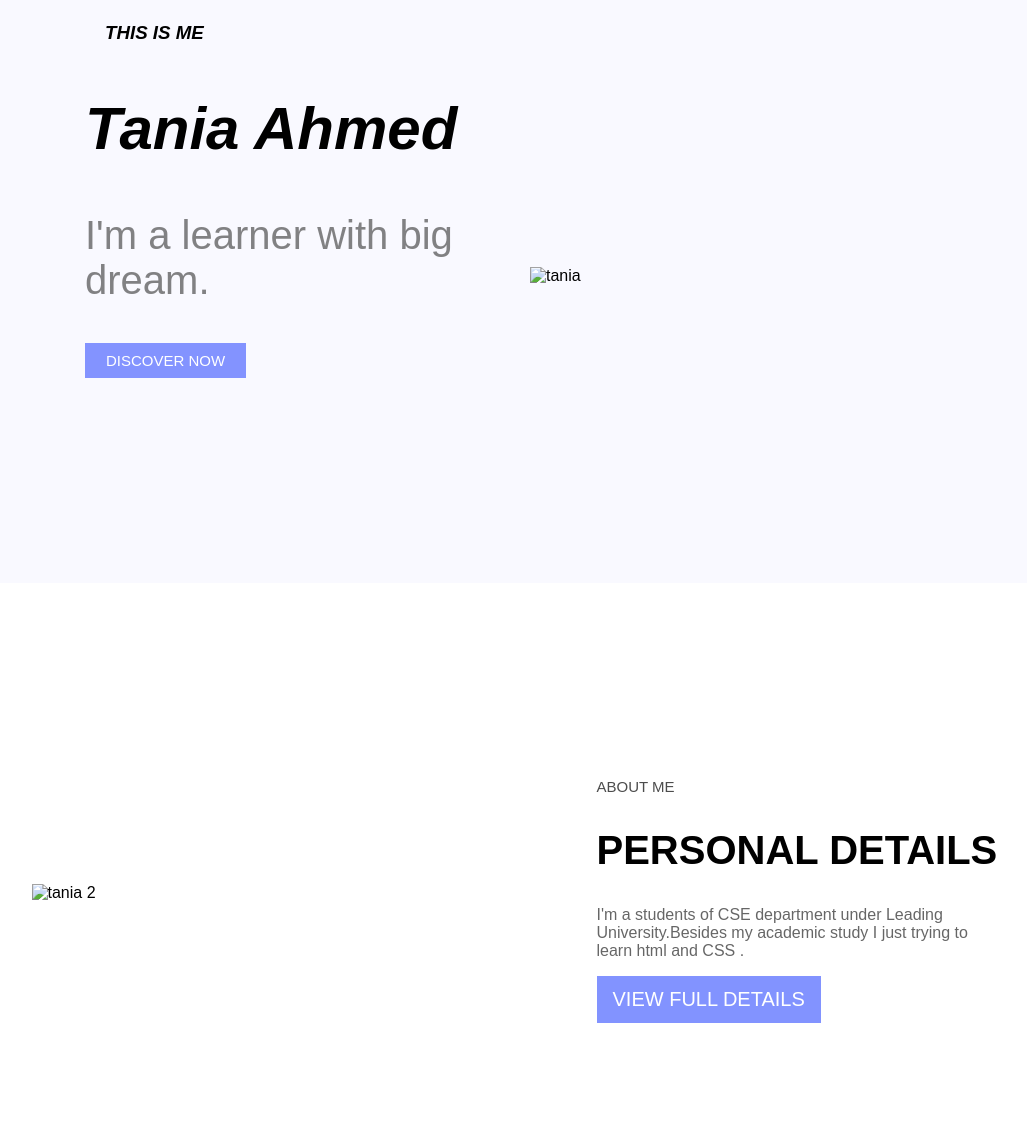
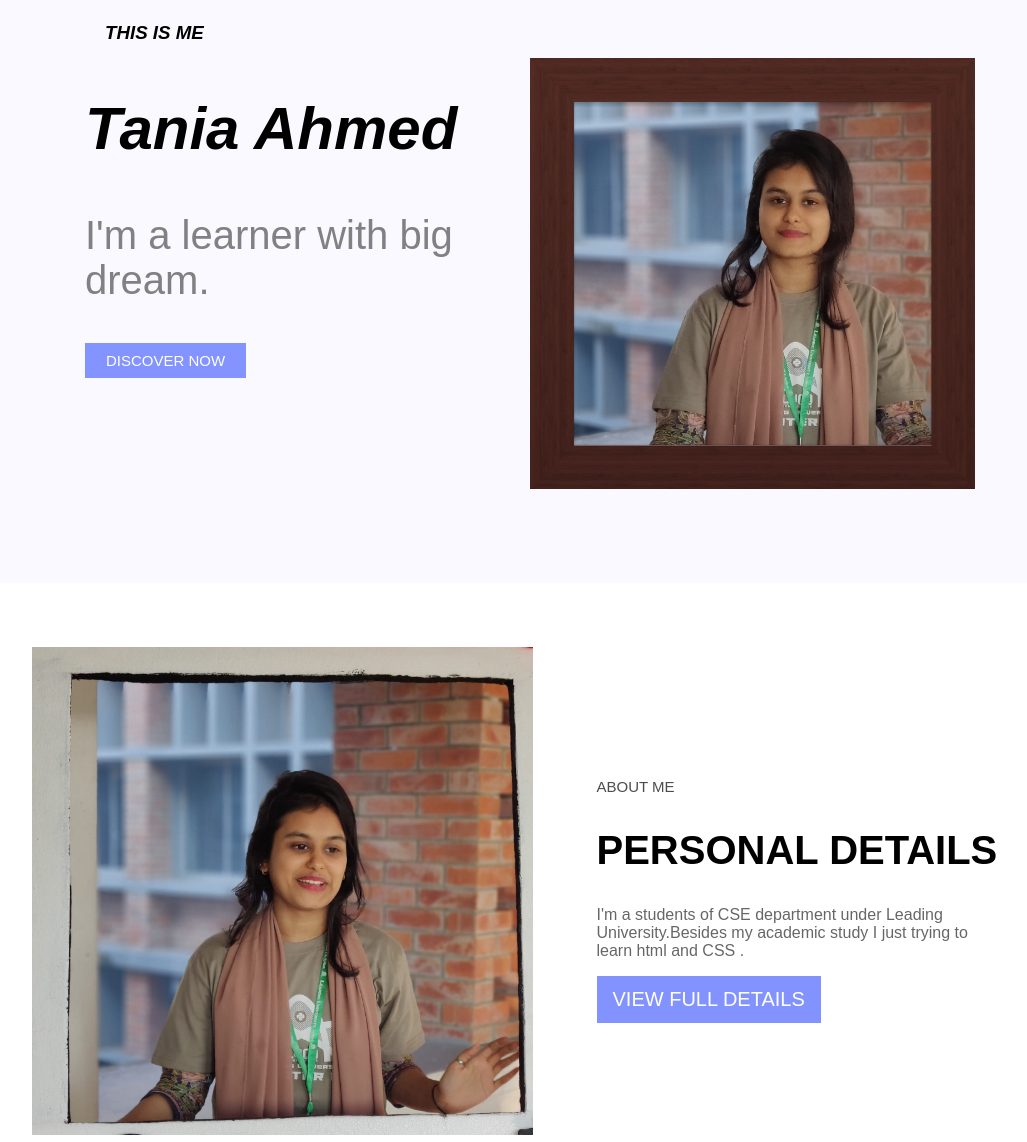
Before and after one commit to Tania-123/portfolio_1, a plain HTML site: page index.html in a window 1280 px wide. Shown: the part 157-1299 px from the top of the page, without its empty margins (145-1172 px from the left). Drawn offline with Linux system fonts and the light colour scheme; files whose address does not match are found by name.

Commit message:
Add files via upload

```diff
--- a/index.html
+++ b/index.html
@@ -43,7 +43,7 @@
                 <input type="button" value="DISCOVER NOW">
             </div>
             <div class="half2">
-                <img src="tania.webp" alt="tania">
+                <img src="images/tania.webp" alt="tania">
             </div>
     </section>
     <!--Section One End-->
@@ -51,7 +51,7 @@
     <!--Section Two Start-->
     <section class="section2">
         <div class="img2">
-            <img src="tania 2.webp" alt="tania 2">
+            <img src="images/tania 2.webp" alt="tania 2">
         </div>
         <div class="text2">
             <h3>ABOUT ME</h3>
```
